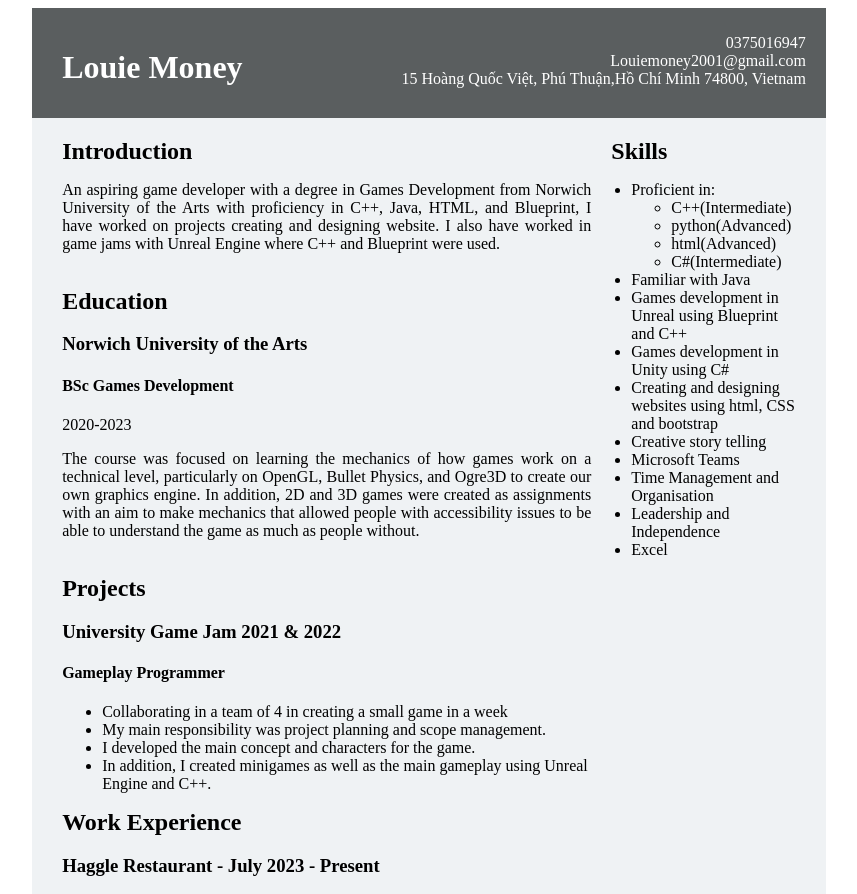
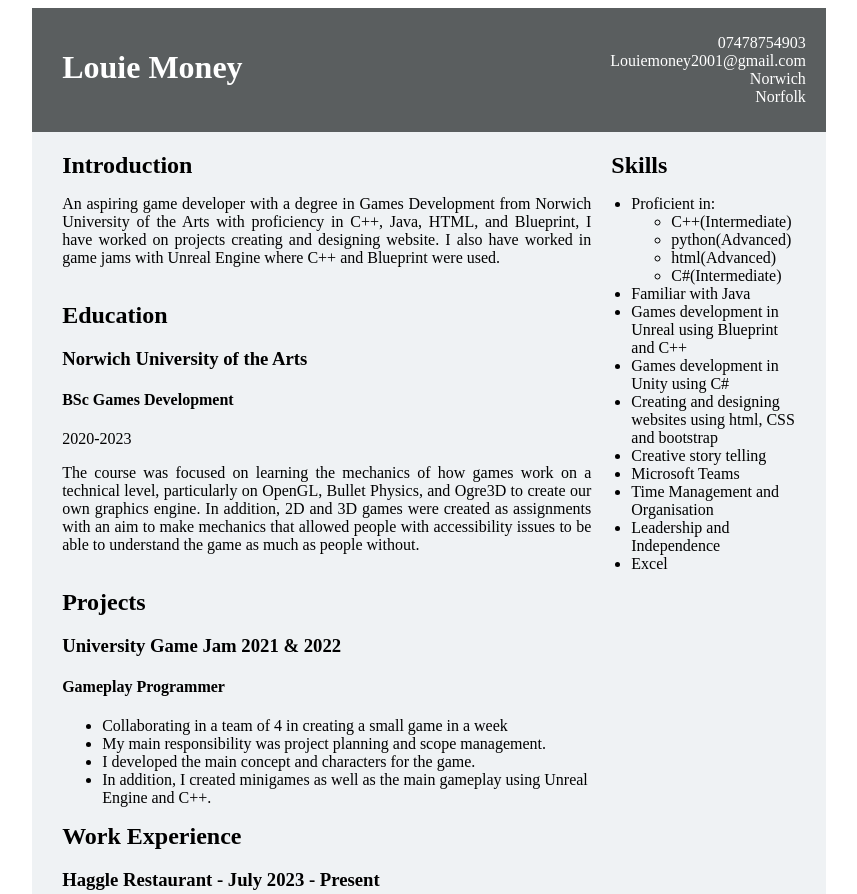
Before and after one commit to ladmloney/MyPage, a plain HTML site: page index.html in a window 1280 px wide. Shown: the top 894 px of the page, without its empty margins (211-1068 px from the left). Drawn offline with Linux system fonts and the light colour scheme.

Commit message:
Update index.html
info update

```diff
--- a/index.html
+++ b/index.html
@@ -60,9 +60,10 @@
       <div class="Details">
         <h1>Louie Money</h1>
         <ul>
-          <li>0375016947</li>
+          <li>07478754903</li>
           <li>Louiemoney2001@gmail.com</li>
-          <li>15 Hoàng Quốc Việt, Phú Thuận,Hồ Chí Minh 74800, Vietnam</li>
+          <li>Norwich</li>
+          <li>Norfolk</li>
         </ul>
       </div>
       <div class="main">
```
